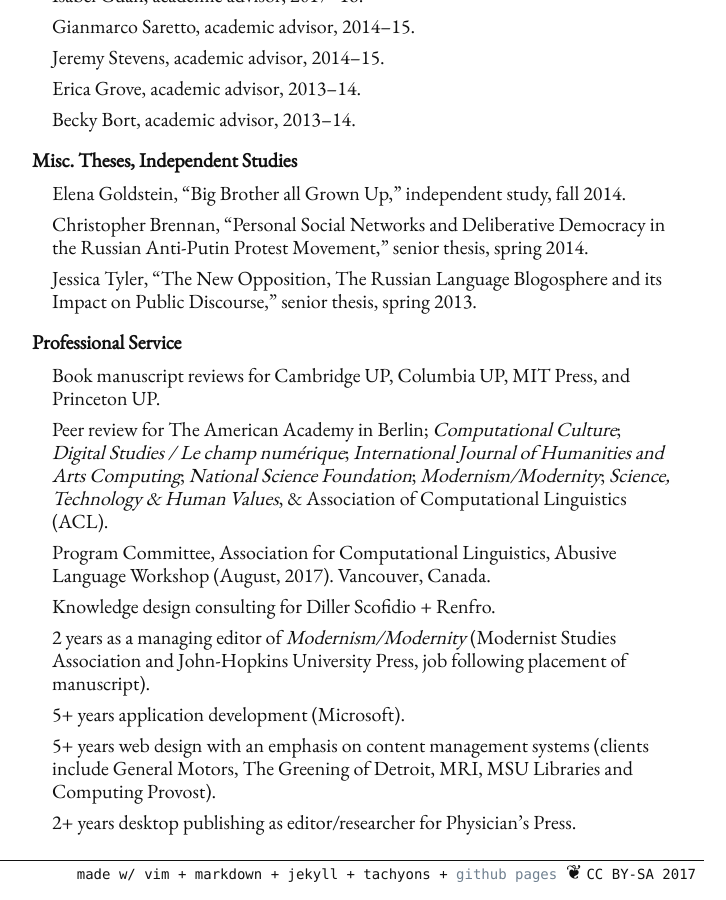
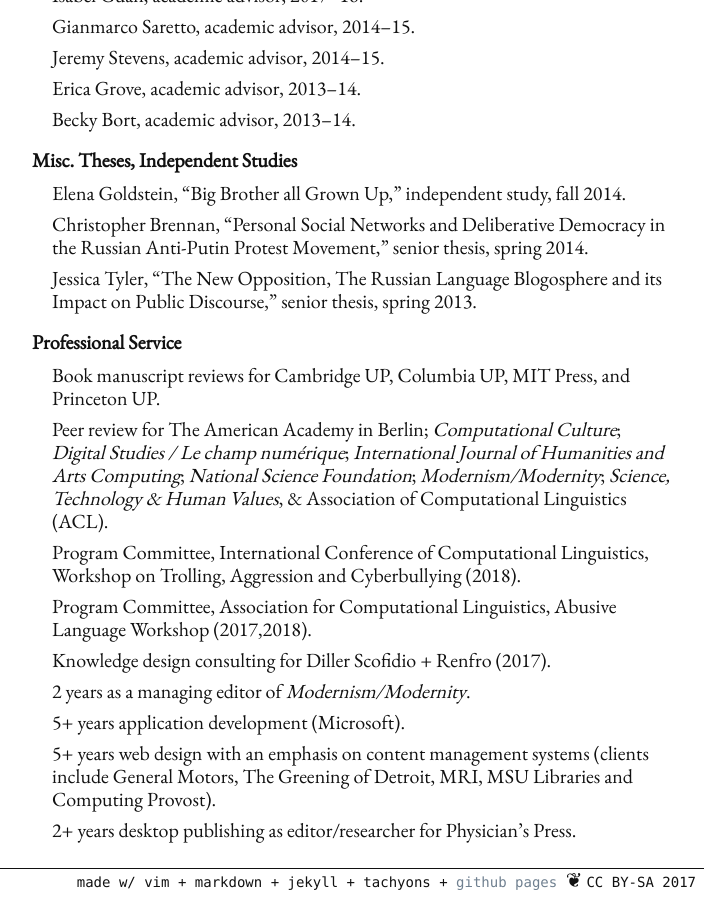
Before and after one commit to denten/denten.github.io, a Jekyll site: the page built from _pages/service.md, in a window 1280 px wide and 900 px high, scrolled down 1291 px. Shown: the whole window, without its empty margins (288-1014 px from the left). Built offline with Jekyll 4.4.1, drawn with Linux system fonts in a browser that asks for light colours; nearby versions of some CDN libraries; library files that are not in the unit come from our copies.

Commit message:
add new workshop

```diff
--- a/_includes/CV/08-service.md
+++ b/_includes/CV/08-service.md
@@ -76,12 +76,12 @@ Commencement" campaign, funded by the College Dean's office.
 and Arts Computing*; *National Science Foundation*; *Modernism/Modernity*;
 *Science, Technology & Human Values*, & Association of Computational
 Linguistics (ACL).
+- Program Committee, International Conference of Computational Linguistics,
+  Workshop on Trolling, Aggression and Cyberbullying (2018).
 - Program Committee, Association for Computational Linguistics, Abusive
-  Language Workshop (August, 2017). Vancouver, Canada.
-- Knowledge design consulting for Diller Scofidio + Renfro.
-- 2 years as a managing editor of *Modernism/Modernity* (Modernist Studies
-  Association and John-Hopkins University Press, job following placement of
-manuscript).
+  Language Workshop (2017,2018).
+- Knowledge design consulting for Diller Scofidio + Renfro (2017).
+- 2 years as a managing editor of *Modernism/Modernity*.
 - 5+ years application development (Microsoft).
 - 5+ years web design with an emphasis on content management systems (clients
   include General Motors, The Greening of Detroit, MRI, MSU Libraries and
```
